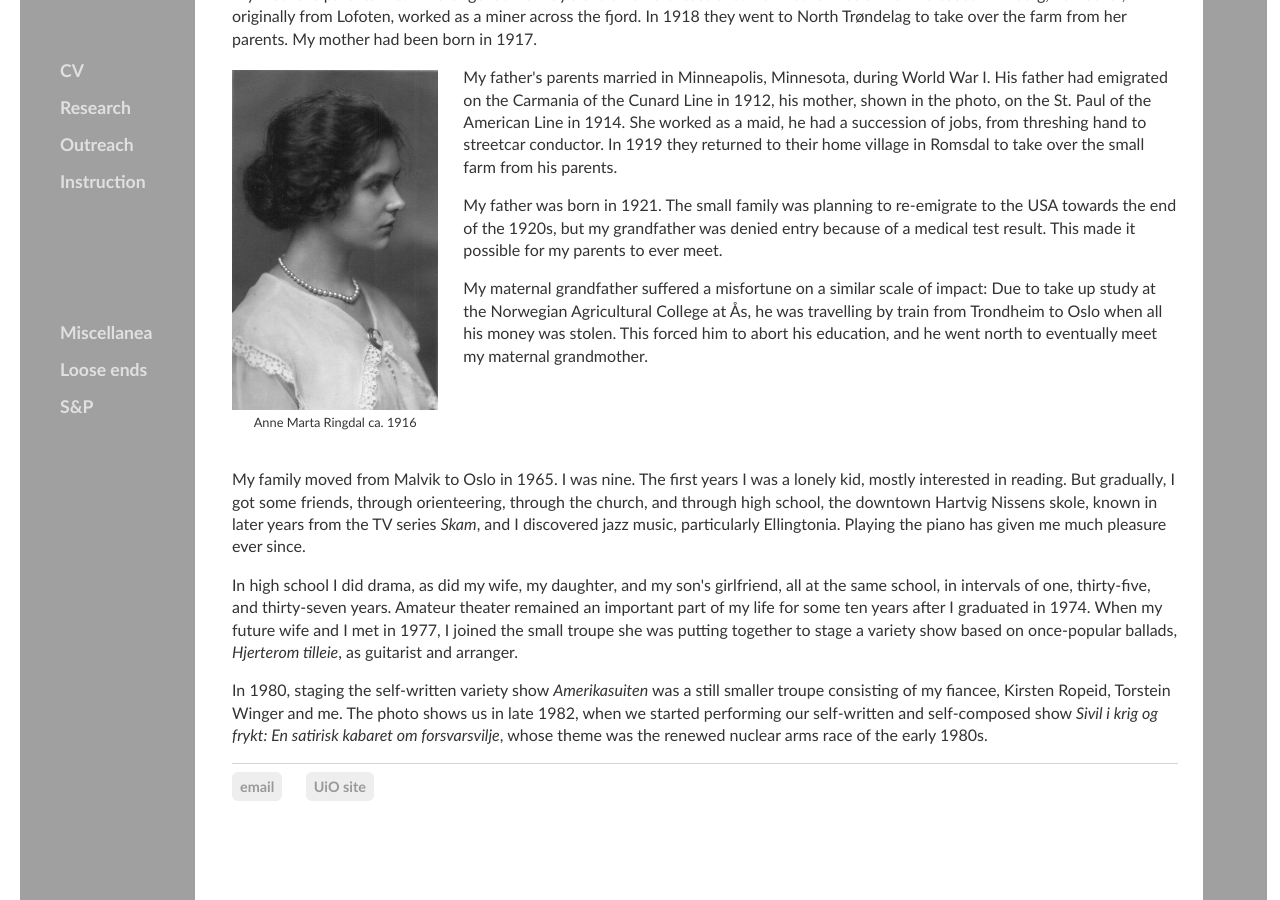
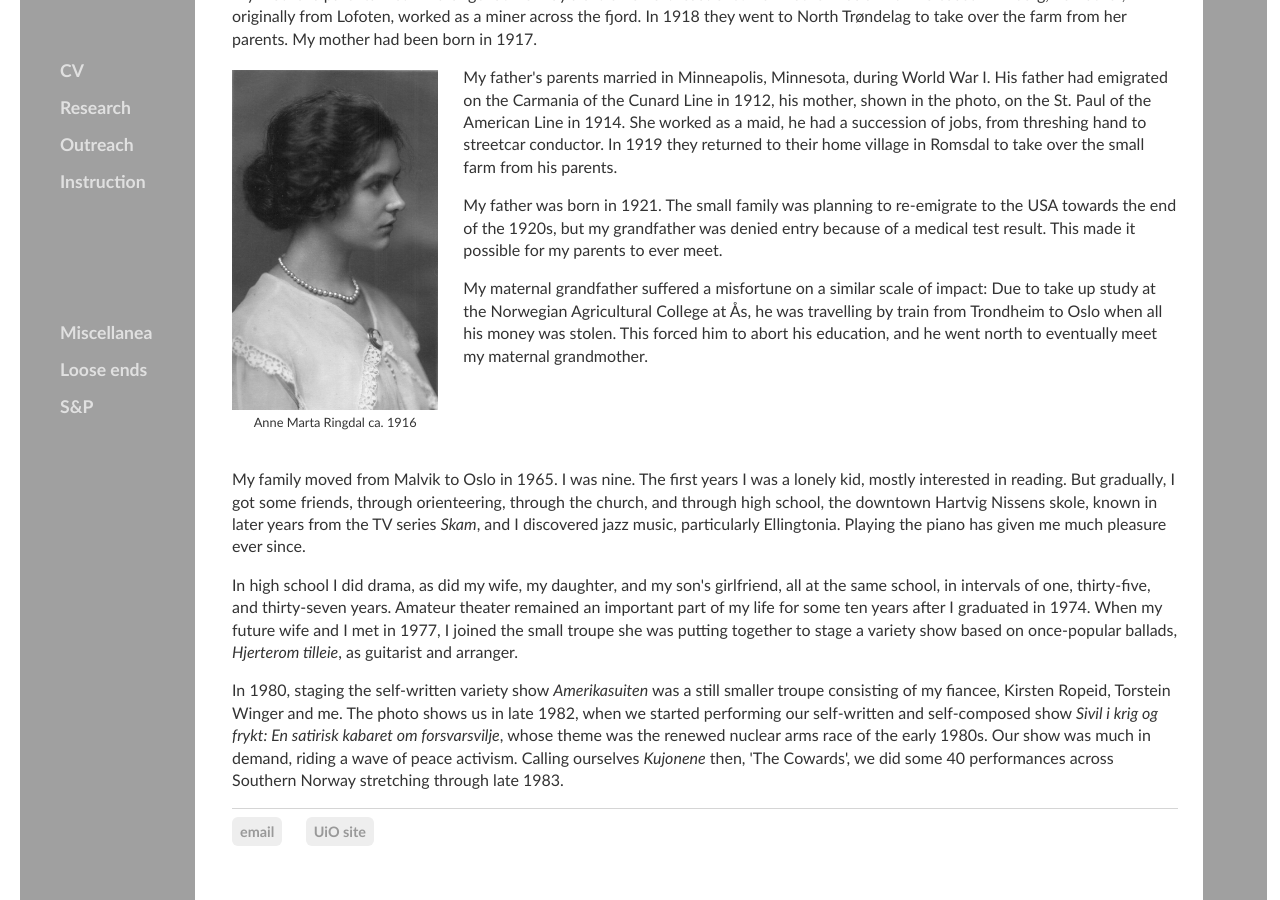
Before and after one commit to kjelljs/kjelljs.github.io, a Jekyll site: the page built from about/index.html, in a window 1280 px wide and 900 px high, scrolled down 3798 px. Built offline with Jekyll 4.4.1, drawn with Linux system fonts in a browser that asks for light colours.

Commit message:
Update index.html

```diff
--- a/about/index.html
+++ b/about/index.html
@@ -80,7 +80,7 @@
 </p>-->
 <p>In high school I did drama, as did my wife, my daughter, and my son's girlfriend, all at the same school, in intervals of one, thirty-five, and thirty-seven years.
 Amateur theater remained an important part of my life for some ten years after I graduated in 1974. When my future wife and I met in 1977, I joined the small troupe she was putting together to stage a variety show based on once-popular ballads, <i>Hjerterom tilleie</i>, as guitarist and arranger. </p>
-<p>In 1980, staging the self-written variety show <i>Amerikasuiten</i> was a still smaller troupe consisting of my fiancee, Kirsten Ropeid, Torstein Winger and me. The photo shows us in late 1982, when we started performing our self-written and self-composed show <i>Sivil i krig og frykt: En satirisk kabaret om forsvarsvilje</i>, whose theme was the renewed nuclear arms race of the early 1980s.
+<p>In 1980, staging the self-written variety show <i>Amerikasuiten</i> was a still smaller troupe consisting of my fiancee, Kirsten Ropeid, Torstein Winger and me. The photo shows us in late 1982, when we started performing our self-written and self-composed show <i>Sivil i krig og frykt: En satirisk kabaret om forsvarsvilje</i>, whose theme was the renewed nuclear arms race of the early 1980s. Our show was much in demand, riding a wave of peace activism. Calling ourselves <i>Kujonene</i> then, 'The Cowards', we did some 40 performances across Southern Norway stretching through late 1983.
 </p>
 </section>
 <!--p>I love hiking in forests and mountains. And while I treasure maps, I especially like to not know exactly where I am or am heading but go on.</p>-->
```
